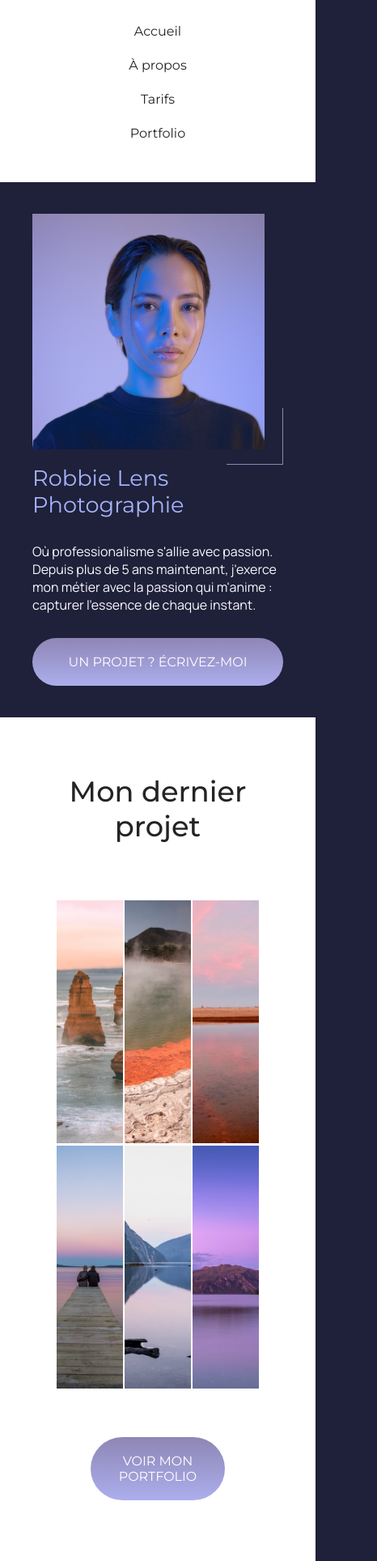
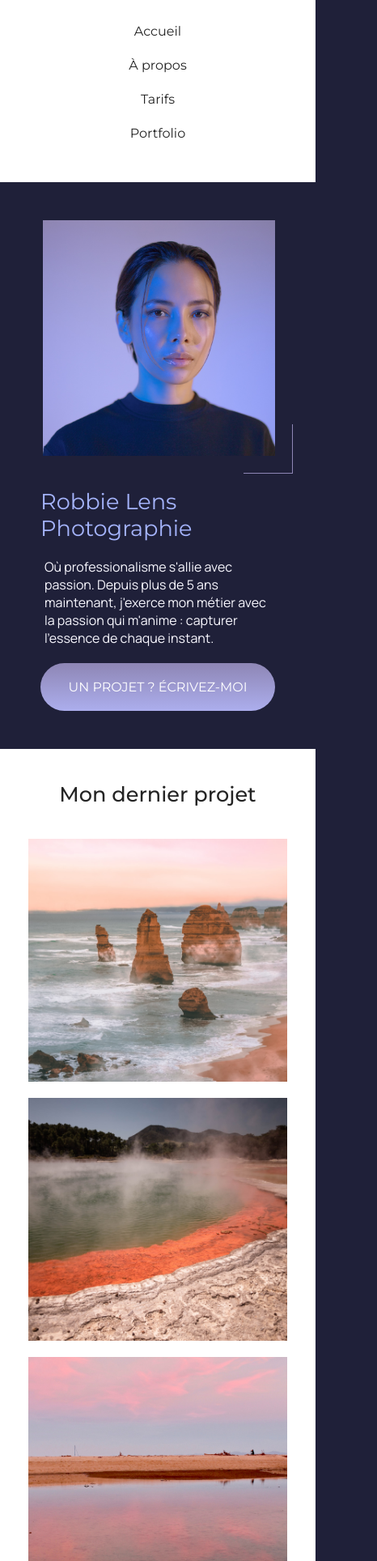
Before and after one commit to ichk17/Portfolio_Robbie_Lens, a plain HTML site: page index.html in a window 390 px wide. Shown: the part 72-2000 px from the top of the page at 81% size, 466 px wide, since content can reach past the window. Drawn offline with Linux system fonts and the light colour scheme.

Commit message:
💄 : Mise à jour du responsive de la page accueil terminé.

```diff
--- a/index.html
+++ b/index.html
@@ -74,8 +74,8 @@
             </div>
 
             <div class="conteneur-photo-robbie-lens">
+                <img src="src/img/Robbie_Lens/robbie-lens.png" alt="portrait de Robbie Lens">
                 <div class="cube-deco"></div>
-                <img src="src/img/Robbie_Lens/robbie-lens.png" alt="portrait de Robbie Lens">
             </div>
         </div>
     </section>
--- a/src/css_communs/pages_communes.css
+++ b/src/css_communs/pages_communes.css
@@ -119,7 +119,7 @@ footer {
     }
 
     .carre-contenu-bio {
-        padding: 10% 0;
+        padding: 12% 0;
     }
 
     .conteneur-robbie-lens {
@@ -128,16 +128,14 @@ footer {
         justify-content: center;
     }
 
-    .conteneur-photo-robbie-lens {
-        display: grid;
-        grid-template-columns: 60px 60px 60px 60px 70px;
-        grid-template-rows: 60px 60px 60px 60px 70px;
-        margin: 0 auto;
+    .cube-deco {
+        bottom: -22px;
+        right: -22px;
     }
 
     .conteneur-photo-robbie-lens img {
-        width: 287.36px;
-        height: 291.47px;
+        width: 287px;
+        height: 291px;
     }
 
     .conteneur-presentation-metier {
@@ -146,23 +144,92 @@ footer {
 
     .conteneur-presentation-metier h1 {
         font-size: 1.7em;
-        margin: 0 40px;
+        margin: 0 50px;
     }
 
     .conteneur-presentation-metier p {
         font-size: 1em;
-        margin: 30px 40px;
+        margin: 20px 50px;
+        padding: 0 5px;
     }
 
     .conteneur-bouton-1 {
         width: auto;
-        margin: 0 40px;
-        padding-left: ;
-        padding-right: ;
+        margin: 0 50px;
+    }
+
+    .sous-titre-accueil-1 {
+        font-size: 1.6em;
+        padding-bottom: 40px;
     }
 
     .conteneur-bouton-1 a {
-
+        padding: 20px 30px;
     }
 
+    .carre-contenu-projet {
+        padding: 40px 0;
+        width: 100%;
+    }
+
+    .conteneur-dernier-projet {
+        width: 100%;
+    }
+
+    .rangee-1 {
+        display: flex;
+        flex-wrap: wrap;
+        gap: 20px;
+        margin-bottom: 20px;
+    }
+
+    .rangee-2 {
+        display: flex;
+        flex-wrap: wrap;
+        gap: 20px;
+    }
+
+    .bouton-portfolio {
+        padding-bottom: 20px;
+    }
+
+    .sous-titre-accueil-2 {
+        font-size: 1.6em;
+    }
+
+    .grid-contact {
+        display: flex;
+        flex-direction: column;
+        align-items: center;
+    }
+
+    .partie-message textarea {
+        display: flex;
+        flex-direction: column;
+        align-items: center;
+        width: 253px;
+        height: 195px;
+    }
+
+    .bouton-envoyer input[type="submit"] {
+        margin: 20px auto;
+    }
+
+    .infos-footer {
+        display: flex;
+        flex-direction: column;
+        padding: 40px 0;
+        gap: 50px;
+    }
+
+    .conteneur-liens-footer {
+        display: flex;
+        flex-direction: column;
+        justify-content: center;
+        align-items: center;
+    }
+
+    footer {
+        padding: 0;
+    }
 }
--- a/style.css
+++ b/style.css
@@ -19,7 +19,7 @@
     display: flex;
     flex-direction: row;
     justify-content: center;
-    gap: 13%;
+    gap: 15%;
 }
 
 .conteneur-presentation-metier {
@@ -44,19 +44,29 @@
     width: 300px;
 }
 
-/* Conteneur de la photo de Robbie Lens */
 .conteneur-photo-robbie-lens {
-    display: grid;
-    grid-template-columns: 100px 100px 100px 60px 100px;
-    grid-template-rows: 100px 100px 100px 60px 100px;
+    display: flex;
+    justify-content: flex-end;
+    align-items: flex-end;
+    margin: 0 50px 40px 0;
+    position: relative;
+}
+
+.conteneur-photo-robbie-lens img {
+    display: block;
+    max-width: 100%;
+    height: auto;
 }
 
 /* Décoration qui décor la photo de Robbie Lens */
 .cube-deco {
-    grid-column: 5 / 5;
-    grid-row: 5 / 5;
     border-right: 1px var(--couleur-fonce-violet-gris) solid;
     border-bottom: 1px var(--couleur-fonce-violet-gris) solid;
+    width: 60px;
+    height: 60px;
+    position: absolute;
+    bottom: -30px; /* ajuste selon le design */
+    right: -30px;
 }
 
 
@@ -84,7 +94,7 @@
     font-weight: 500;
 }
 
-.conteneur-dernier-projet h2 {
+.sous-titre-accueil-1 {
     margin: auto;
     padding-bottom: 70px;
 }
@@ -181,9 +191,6 @@
     font-size: 2.2em;
     font-family: var(--typo-titre), sans-serif;
     font-weight: 500;
-}
-
-.conteneur-contact h2 {
     text-align: center;
     margin-bottom: 50px;
 }
```
Also changed, not shown: src/pages/a-propos/a_propos.css (+10 -10 lines).
